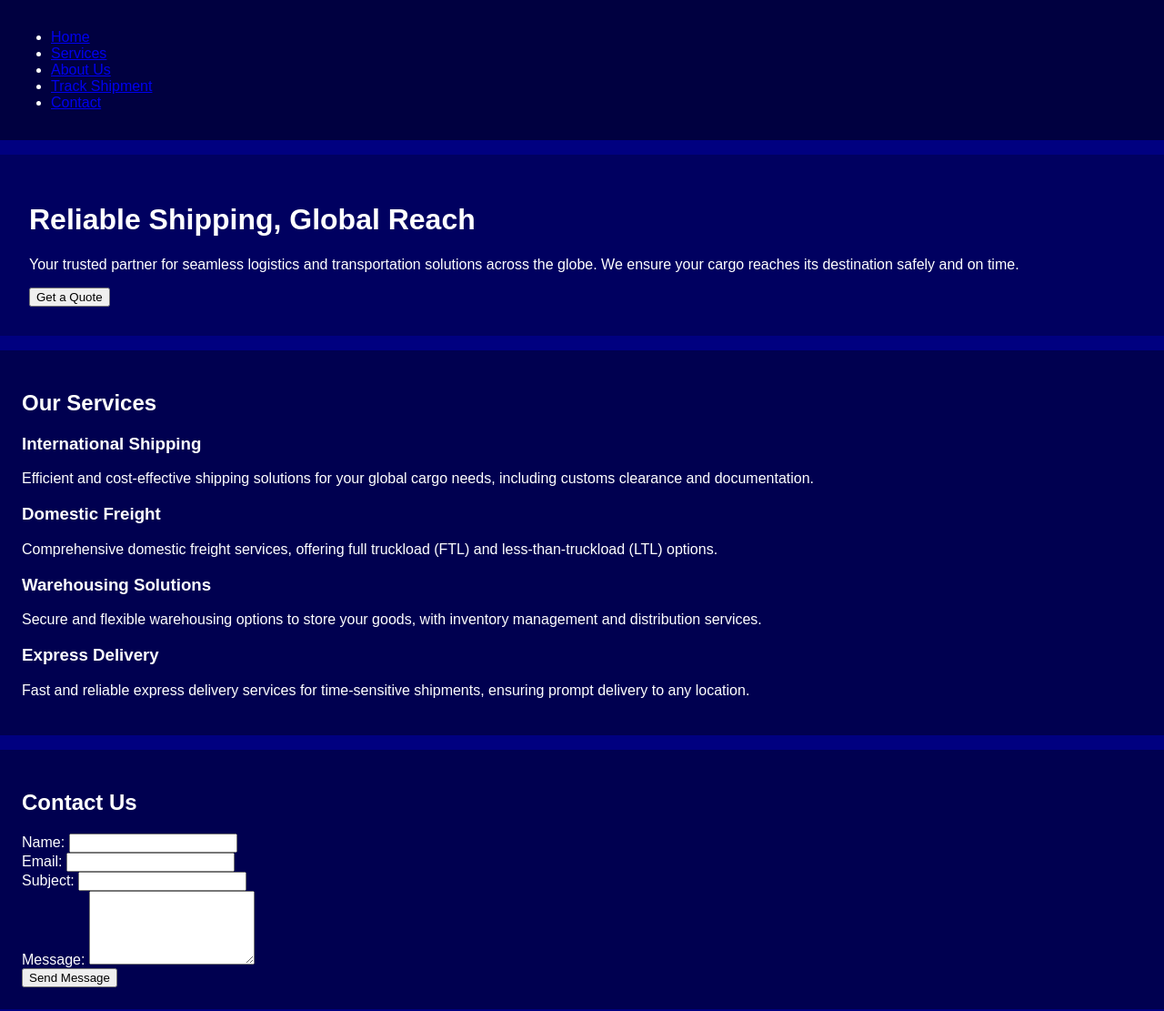
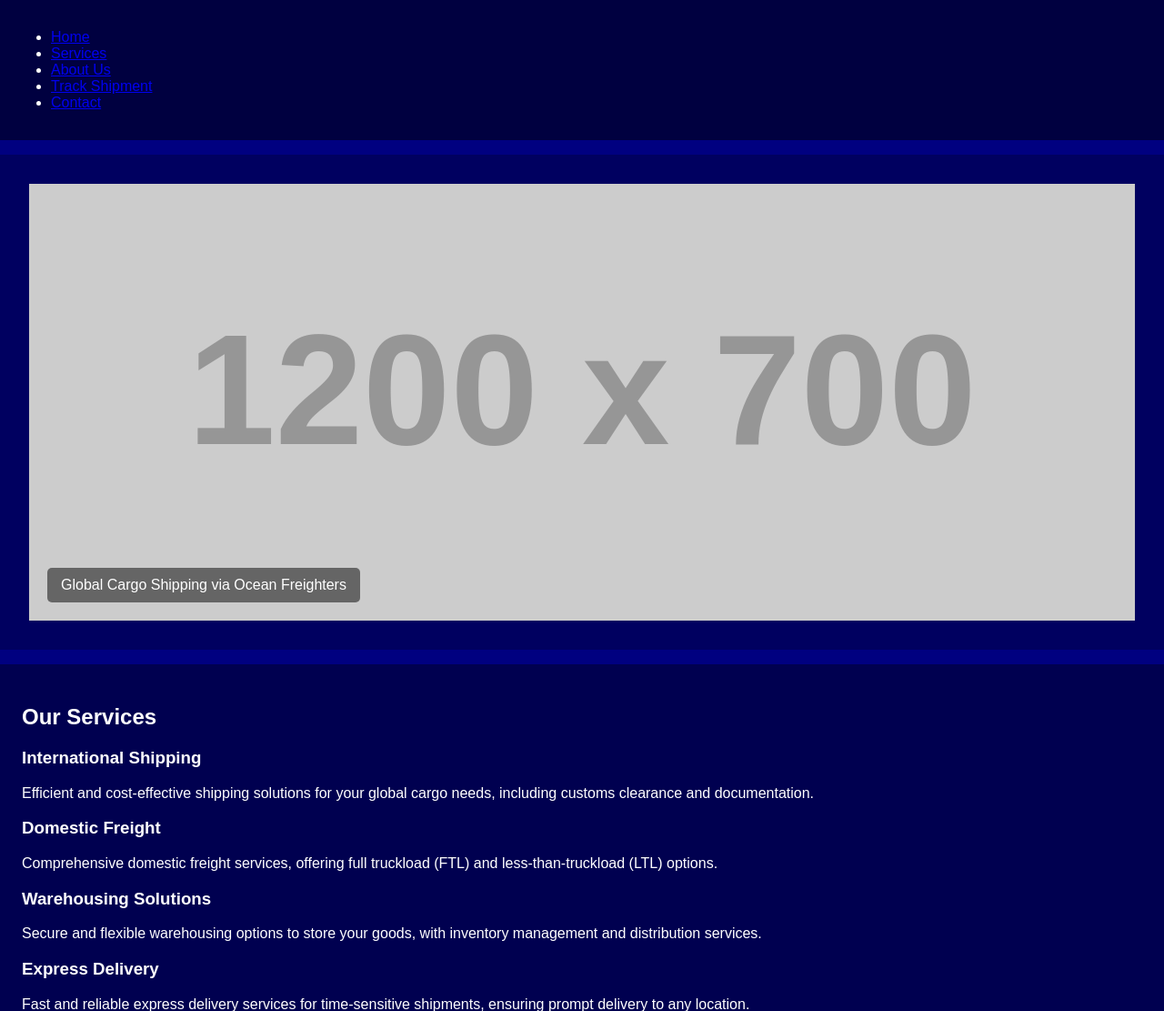
Before and after one commit to snilanga2025/myweb, a PHP site: page / in a window 1280 px wide. Shown: the top 1111 px of the page at 91% size. Run offline with PHP 8.4, Linux system fonts and the light colour scheme; grey boxes labelled with a size stand in for pictures from a placeholder-image service; some libraries are stand-ins or nearby versions.

Commit message:
feat: Implement auto-playing image slider in hero section
Replaces the static hero section with an auto-playing image slider.

- HTML (`index.html`): Updated to include a slider structure with 4 slides,
  each containing a placeholder image and a caption.
- CSS (`style.css`): Added styles for the slider container, slides (initially
  hidden, one active), image display, and captions.
- JavaScript (`slider.js`): Created a new file with logic to manage slides,
  show/hide them, cycle through them automatically every 5 seconds,
  and loop back to the first slide.
- Images: Uses placeholder images from `placehold.co` for ships, planes,
  warehouses, and trucks.
- The JavaScript file is linked in the HTML.
- Code review confirms expected functionality.

```diff
--- a/index.html
+++ b/index.html
@@ -18,9 +18,24 @@
     </nav>
 
     <header>
-        <h1>Reliable Shipping, Global Reach</h1>
-        <p>Your trusted partner for seamless logistics and transportation solutions across the globe. We ensure your cargo reaches its destination safely and on time.</p>
-        <button type="button">Get a Quote</button>
+        <div class="slider-container">
+            <div class="slide">
+                <img src="https://placehold.co/1200x700/000080/FFFFFF/png?text=Cargo+Ship+on+Ocean" alt="Shipping Image 1: Ocean Freighter with containers">
+                <div class="caption">Global Cargo Shipping via Ocean Freighters</div>
+            </div>
+            <div class="slide">
+                <img src="https://placehold.co/1200x700/708090/FFFFFF/png?text=Cargo+Plane+in+Sky" alt="Shipping Image 2: Cargo plane taking off">
+                <div class="caption">Fast and Reliable Air Freight Solutions</div>
+            </div>
+            <div class="slide">
+                <img src="https://placehold.co/1200x700/A9A9A9/000000/png?text=Warehouse+Interior" alt="Shipping Image 3: Warehouse interior with packages">
+                <div class="caption">Secure Warehousing and Logistics Management</div>
+            </div>
+            <div class="slide">
+                <img src="https://placehold.co/1200x700/2F4F4F/FFFFFF/png?text=Delivery+Truck+on+Road" alt="Shipping Image 4: Trucks on a highway">
+                <div class="caption">Efficient Ground Transportation Network</div>
+            </div>
+        </div>
     </header>
 
     <section id="services">
@@ -72,5 +87,6 @@
         <p>© 2023 YourShippingCompany. All rights reserved.</p>
         <p><a href="#">Privacy Policy</a> | <a href="#">Terms of Service</a></p>
     </footer>
+    <script src="slider.js"></script>
 </body>
 </html>
--- a/style.css
+++ b/style.css
@@ -30,3 +30,40 @@ footer {
     background-color: #000030; /* Darkest blue for footer */
     text-align: center;
 }
+
+/* Slider Styles */
+.slider-container {
+    position: relative;
+    height: 60vh; /* 60% of the viewport height */
+    width: 100%;
+    overflow: hidden;
+    background-color: #000020; /* Very dark blue, can be removed if images cover it */
+}
+
+.slide {
+    position: absolute;
+    width: 100%;
+    height: 100%;
+    display: none; /* Hidden by default, shown by JS */
+    transition: opacity 0.5s ease-in-out; /* For optional fade effect */
+}
+
+.slide img {
+    width: 100%;
+    height: 100%;
+    object-fit: cover; /* Cover the slide area, may crop */
+}
+
+.slide.active {
+    display: block; /* Make the active slide visible */
+}
+
+.caption {
+    position: absolute;
+    bottom: 20px;
+    left: 20px;
+    background-color: rgba(0, 0, 0, 0.5); /* Semi-transparent black background */
+    color: #FFFFFF;
+    padding: 10px 15px;
+    border-radius: 5px; /* Optional: rounded corners for the caption */
+}
```
Also changed, not shown: slider.js (added, +46 -0 lines).
